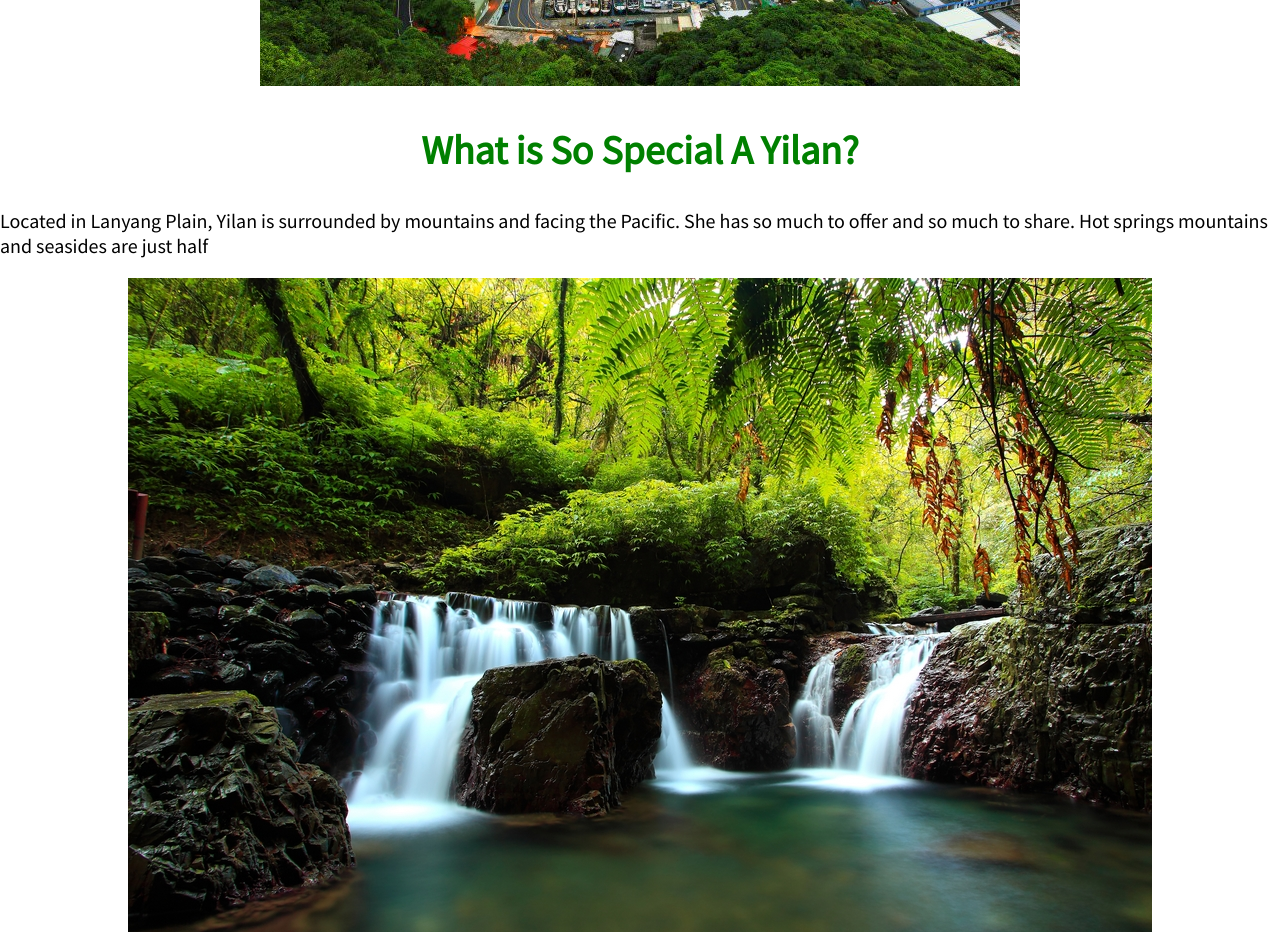
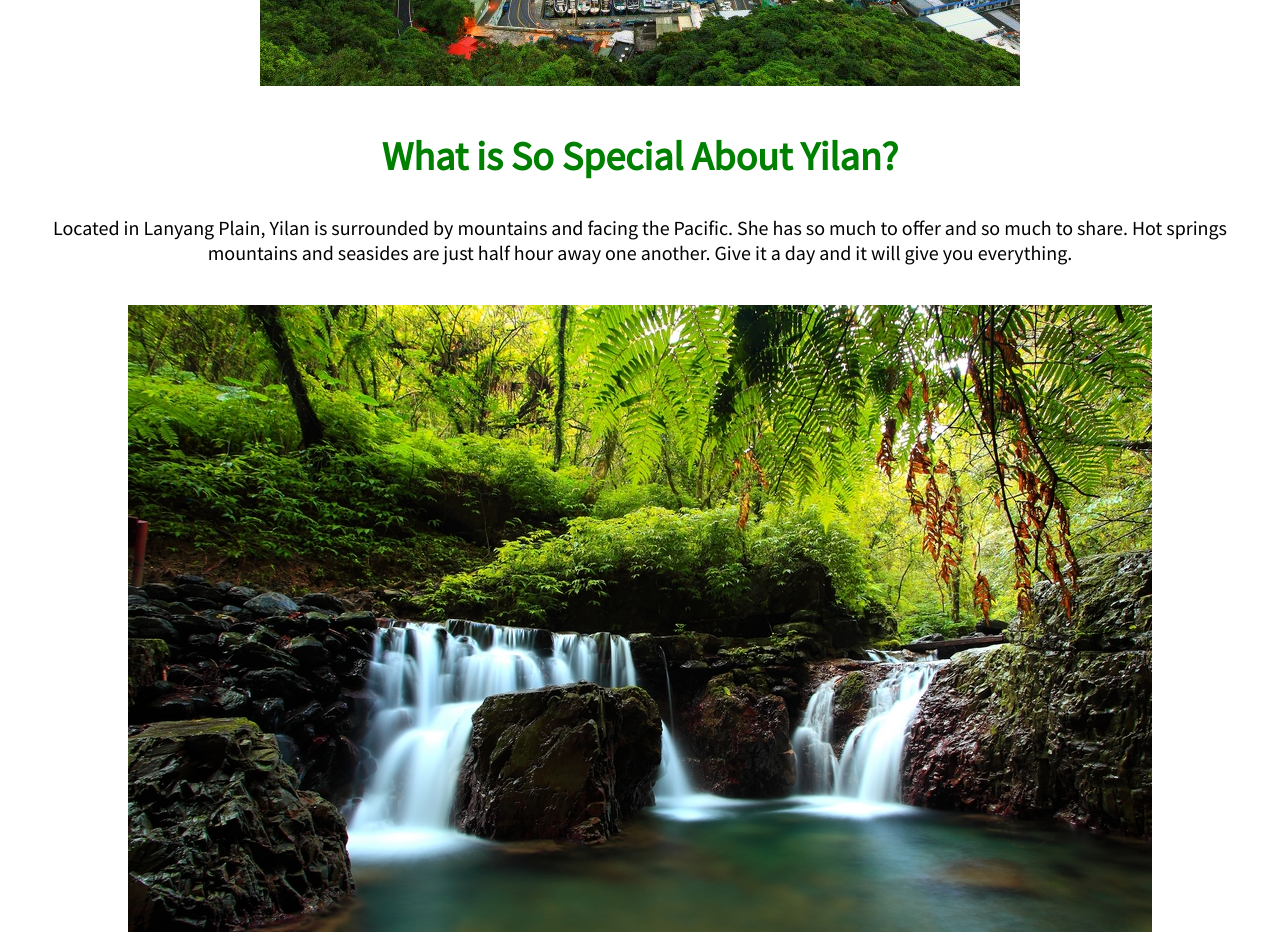
Before and after one commit to YL1926/Yilan_Web_rev, a plain HTML site: page index.html in a window 1280 px wide. Shown: the part 1400-2332 px from the top of the page. Drawn offline with Linux system fonts and the light colour scheme; files whose address does not match are found by name; a web font is replaced by a local one.

Commit message:
margin text

```diff
--- a/index.html
+++ b/index.html
@@ -35,9 +35,9 @@
 </div>
 
 <div class="paragraph">
-<h2>What is So Special A Yilan?</h2>
+<h2>What is So Special About Yilan?</h2>
 <p>
-    Located in Lanyang Plain, Yilan is surrounded by mountains and facing the Pacific. She has so much to offer and so much to share. Hot springs mountains and seasides are just half
+    Located in Lanyang Plain, Yilan is surrounded by mountains and facing the Pacific. She has so much to offer and so much to share. Hot springs mountains and seasides are just half hour away one another. Give it a day and it will give you everything.
 </p>
 </div>
 <div class=photo>
--- a/style.css
+++ b/style.css
@@ -57,5 +57,7 @@ img {
 
 .paragraph{font-family: 'Source Sans Pro', sans-serif;
      font-size: 20px;
+     text-align:center;
      margin-top:10px;
+     margin:40px
 }
```
